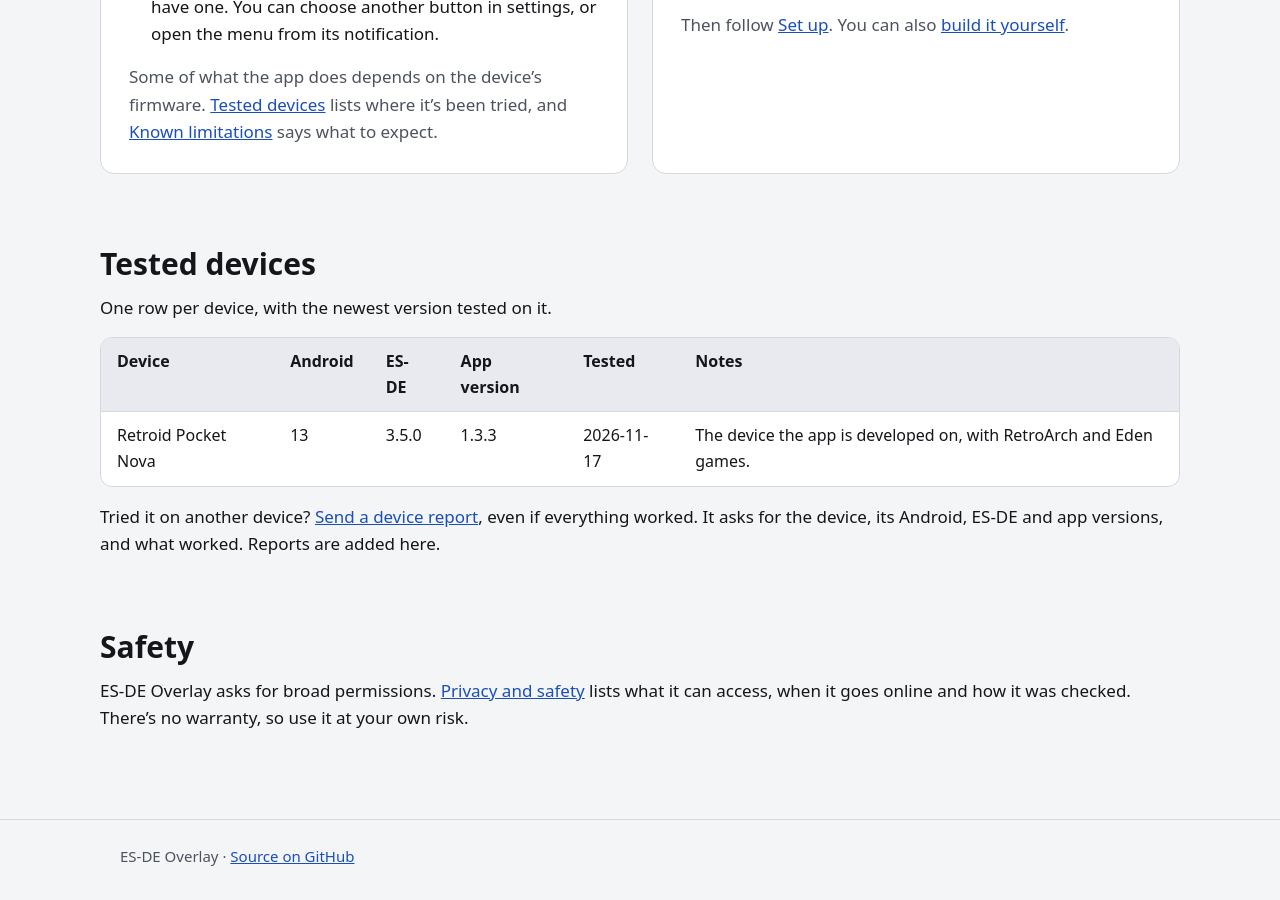
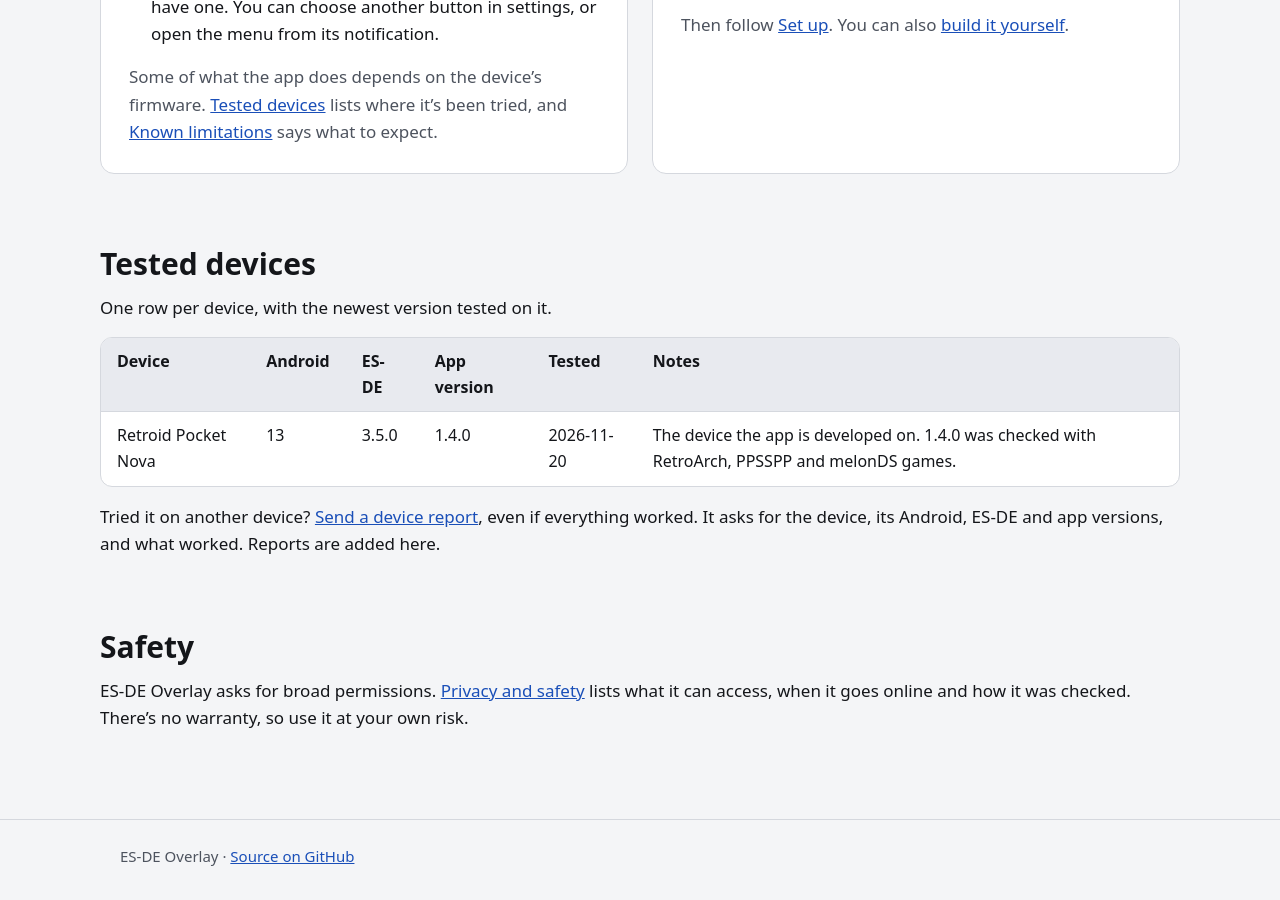
Before and after one commit to clintonium-119/es-de-overlay, a Jekyll site: the page built from docs/index.md, in a window 1280 px wide and 900 px high, scrolled down 5427 px. Built offline with Jekyll 4.4.1, drawn with Linux system fonts in a browser that asks for light colours; our own code applies the rules of GitHub Pages for plain Markdown files.

Commit message:
Name the changes 1.4.0
versionName 1.4.0 and versionCode 8, so the release job takes the
v1.4.0 tag, and the changelog has a 1.4.0 section for the game
switcher, Quit Game and Home closing RetroArch through its Quit
hotkey, and captures of RetroArch without its shader. The home page's
Tested devices row names 1.4.0: the full pass ran on the Nova on
2026-11-20, on a release build of this tree made before the version
was raised.

```diff
--- a/docs/index.md
+++ b/docs/index.md
@@ -164,7 +164,7 @@ One row per device, with the newest version tested on it.
 
 | Device | Android | ES-DE | App version | Tested | Notes |
 | --- | --- | --- | --- | --- | --- |
-| Retroid Pocket Nova | 13 | 3.5.0 | 1.3.3 | 2026-11-17 | The device the app is developed on, with RetroArch and Eden games. |
+| Retroid Pocket Nova | 13 | 3.5.0 | 1.4.0 | 2026-11-20 | The device the app is developed on. 1.4.0 was checked with RetroArch, PPSSPP and melonDS games. |
 
 Tried it on another device? [Send a device report](https://github.com/clintonium-119/es-de-overlay/issues/new?template=device-report.yml), even if everything worked. It asks for the device, its Android, ES-DE and app versions, and what worked. Reports are added here.
 
```
Also changed, not shown: CHANGELOG.md, 1 other file.
